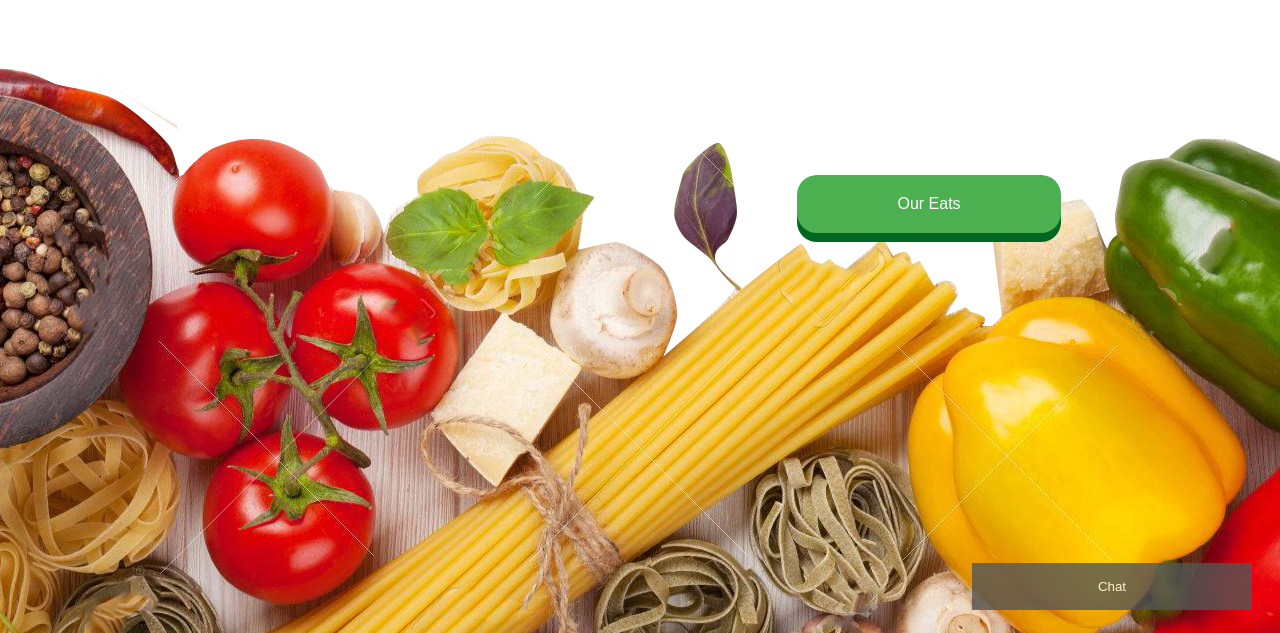
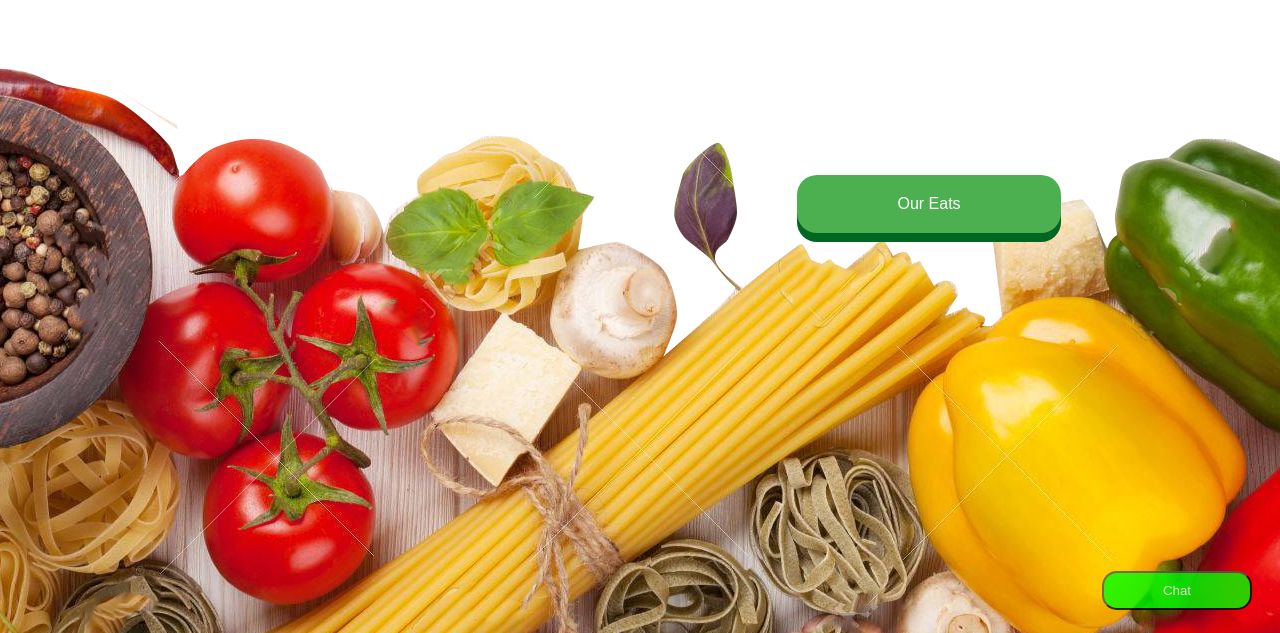
Before and after one commit to nikki-bot/Group2Web, a plain HTML site: page index.html in a window 1280 px wide. Shown: the part 167-800 px from the top of the page. Drawn offline with Linux system fonts and the light colour scheme.

Commit message:
save chat changes

```diff
--- a/FreshEats.css
+++ b/FreshEats.css
@@ -111,16 +111,16 @@ width: 420px;
 #About {background-color:white;}
 /* Button used to open the chat form - fixed at the bottom of the page */
 .open-button {
-  background-color: #555;
+  background-color: #00ff00;
   color: white;
-  padding: 16px 20px;
-  border: none;
+  padding: 10px 15px;
+  border-radius: 15px;
   cursor: pointer;
   opacity: 0.8;
   position: fixed;
   bottom: 23px;
   right: 28px;
-  width: 280px;
+  width: 150px;
 }
 
 /* The popup chat - hidden by default */
```
